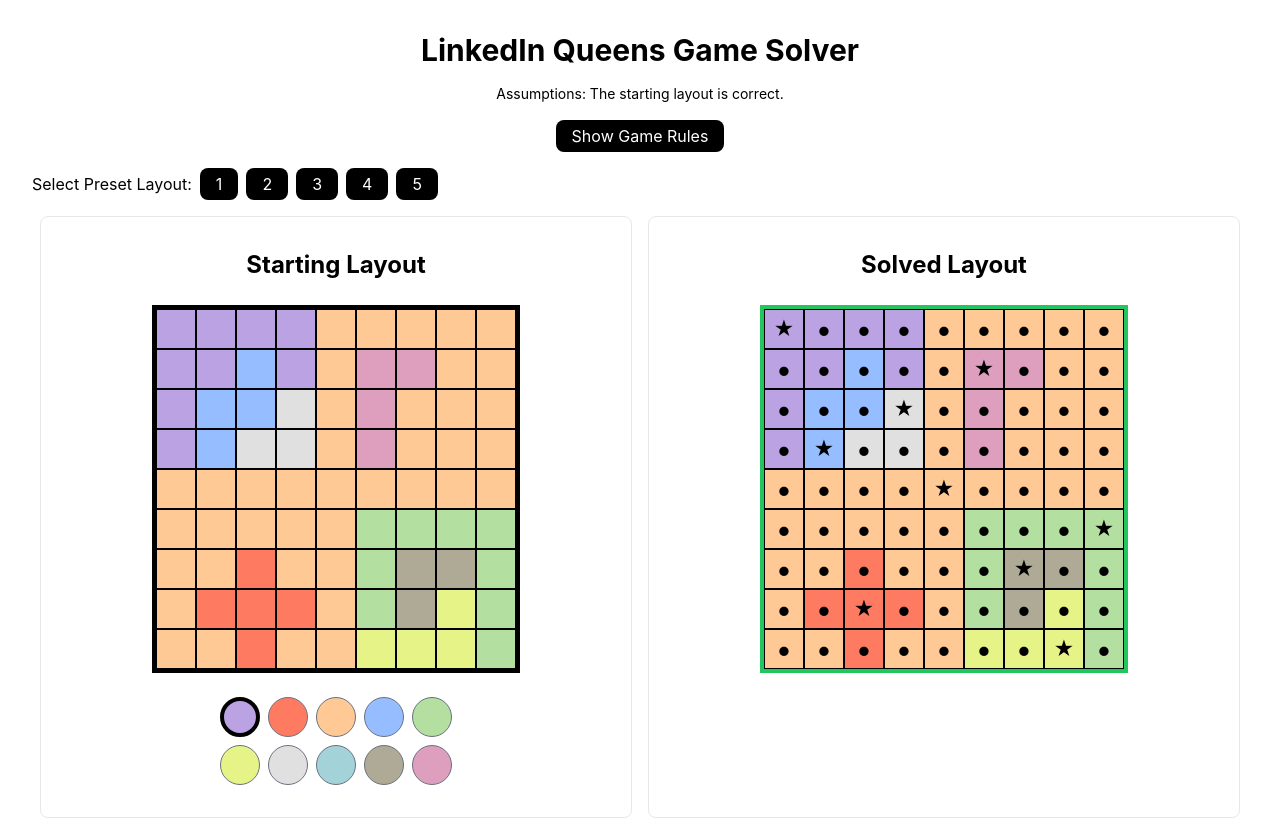
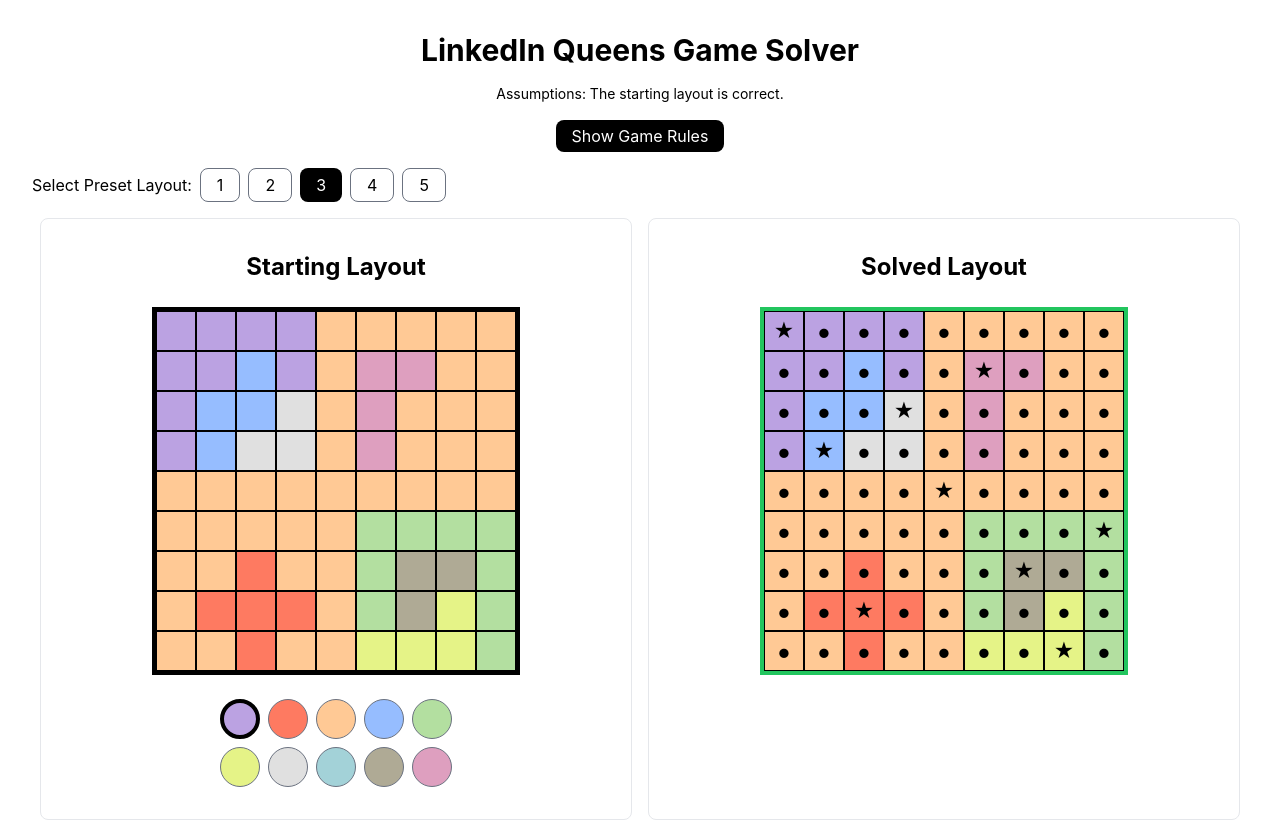
Before and after one commit to adriangohjw/linkedin-queens-game-solver, a React (Create React App) app: page / in a window 1280 px wide. Shown: the top 822 px of the page. Built offline with nearby package versions, Linux system fonts and the light colour scheme.

Commit message:
feat: enhance app with layout selection and color handling

```diff
--- a/src/App.tsx
+++ b/src/App.tsx
@@ -1,5 +1,6 @@
-import { useState } from "react";
+import { useState, useEffect, useCallback } from "react";
 import { ColorType, CellType } from "./types";
+import { COLOR_OPTIONS } from "./constant";
 import INITIAL_PUZZLE_OPTIONS from "./InitialPuzzleOptions";
 import RulesButton from "./RulesButton";
 import LayoutTemplateButtons from "./LayoutTemplateButtons";
@@ -9,25 +10,31 @@
 import Disclaimer from "./Disclaimer";
 
 export default function App() {
+  const [layoutSelected, setLayoutSelected] = useState<number | null>(2);
   const [puzzleColors, setPuzzleColors] = useState<ColorType[][]>(
-    INITIAL_PUZZLE_OPTIONS[2]
+    INITIAL_PUZZLE_OPTIONS[layoutSelected as unknown as number]
   );
+  const [selectedColor, setSelectedColor] = useState<ColorType>(
+    COLOR_OPTIONS[0]
+  );
+
+  useEffect(() => {
+    layoutSelected !== null &&
+      setPuzzleColors(INITIAL_PUZZLE_OPTIONS[layoutSelected]);
+  }, [layoutSelected]);
 
   const size = puzzleColors.length;
 
-  const setPuzzleColor = ({
-    cell,
-    color,
-  }: {
-    cell: CellType;
-    color: ColorType;
-  }): void => {
-    setPuzzleColors((prev) => {
-      const newGrid = [...prev];
-      newGrid[cell.row][cell.col] = color;
-      return newGrid;
-    });
-  };
+  const setPuzzleColor = useCallback(
+    ({ cell }: { cell: CellType }): void => {
+      setPuzzleColors((prev) => {
+        const newGrid = [...prev];
+        newGrid[cell.row][cell.col] = selectedColor;
+        return newGrid;
+      });
+    },
+    [selectedColor]
+  );
 
   return (
     <div className="text-center m-4 p-4">
@@ -40,11 +47,20 @@
       <RulesButton />
       <div className="mt-4">
         <div className="flex justify-center md:justify-start">
-          <LayoutTemplateButtons setPuzzleColors={setPuzzleColors} />
+          <LayoutTemplateButtons
+            layoutSelected={layoutSelected}
+            setLayoutSelected={setLayoutSelected}
+          />
         </div>
         <div className="justify-center items-center mt-2 h-full">
           <div className="flex-1 flex flex-col md:flex-row items-stretch">
-            <StartingLayout size={size} puzzleColors={puzzleColors} />
+            <StartingLayout
+              size={size}
+              puzzleColors={puzzleColors}
+              setPuzzleColor={setPuzzleColor}
+              selectedColor={selectedColor}
+              setSelectedColor={setSelectedColor}
+            />
             <SolvedLayout
               key={JSON.stringify(puzzleColors)}
               size={size}
--- a/src/ColorPicker.tsx
+++ b/src/ColorPicker.tsx
@@ -1,12 +1,13 @@
-import { useState } from "react";
 import { ColorType } from "./types";
 import { COLOR_OPTIONS, getColorCode } from "./constant";
 
-export default function ColorPicker() {
-  const [selectedColor, setSelectedColor] = useState<ColorType>(
-    COLOR_OPTIONS[0]
-  );
-
+export default function ColorPicker({
+  selectedColor,
+  setSelectedColor,
+}: {
+  selectedColor: ColorType;
+  setSelectedColor: (color: ColorType) => void;
+}) {
   return (
     <div className="grid grid-cols-5 gap-2">
       {COLOR_OPTIONS.map((color) => (
--- a/src/LayoutTemplateButtons.tsx
+++ b/src/LayoutTemplateButtons.tsx
@@ -1,21 +1,26 @@
 import { Dispatch, SetStateAction } from "react";
-import { ColorType } from "./types";
-import INITIAL_PUZZLE_OPTIONS  from "./InitialPuzzleOptions";
+import INITIAL_PUZZLE_OPTIONS from "./InitialPuzzleOptions";
 
 export default function LayoutTemplateButtons({
-  setPuzzleColors,
+  layoutSelected,
+  setLayoutSelected,
 }: {
-  setPuzzleColors: Dispatch<SetStateAction<ColorType[][]>>;
+  layoutSelected: number | null;
+  setLayoutSelected: Dispatch<SetStateAction<number | null>>;
 }) {
   return (
     <div className="flex flex-col md:flex-row justify-center items-center gap-2 text-center">
       <p>Select Preset Layout:</p>
       <div className="flex gap-2">
-        {INITIAL_PUZZLE_OPTIONS.map((option, index) => (
+        {INITIAL_PUZZLE_OPTIONS.map((_, index) => (
           <button
             key={index}
-            className="py-1 px-4 bg-black text-white rounded-lg hover:opacity-75 hover:shadow-md"
-            onClick={() => setPuzzleColors(option)}
+            className={`py-1 px-4 rounded-lg ${
+              layoutSelected === index
+                ? "bg-black text-white cursor-default"
+                : "bg-white text-black cursor-pointer border border-gray-500 hover:opacity-75 hover:shadow-md"
+            }`}
+            onClick={() => setLayoutSelected(index)}
           >
             {index + 1}
           </button>
--- a/src/Puzzle.tsx
+++ b/src/Puzzle.tsx
@@ -1,4 +1,4 @@
-import { ColorType, CellContentType } from "./types";
+import { ColorType, CellType, CellContentType } from "./types";
 import { YES, getColorCode } from "./constant";
 
 export default function Puzzle({
@@ -6,11 +6,13 @@
   content,
   isSolved,
   colors,
+  setPuzzleColor,
 }: {
   size: number;
   content?: CellContentType[][];
   isSolved?: boolean;
   colors?: ColorType[][];
+  setPuzzleColor?: ({ cell }: { cell: CellType }) => void;
 }) {
   const rows = Array.from({ length: size }, (_, rowIndex) => (
     <div key={rowIndex} className="flex flex-row">
@@ -19,9 +21,17 @@
         return (
           <div
             key={colIndex}
-            className={`border border-black w-10 h-10 flex items-center justify-center`}
+            className={`border border-black w-10 h-10 flex items-center justify-center ${
+              setPuzzleColor ? "hover:opacity-75 cursor-pointer" : ""
+            }`}
             style={{
               backgroundColor: getColorCode(colors?.[rowIndex]?.[colIndex]),
+            }}
+            onClick={() => {
+              setPuzzleColor &&
+                setPuzzleColor({
+                  cell: { row: rowIndex, col: colIndex } as CellType,
+                });
             }}
           >
             <div className={cellContent === YES ? "text-xl" : "text-3xl"}>
--- a/src/StartingLayout.tsx
+++ b/src/StartingLayout.tsx
@@ -1,4 +1,4 @@
-import { ColorType } from "./types";
+import { CellType, ColorType } from "./types";
 import Layout from "./Layout";
 import Puzzle from "./Puzzle";
 import ColorPicker from "./ColorPicker";
@@ -6,14 +6,27 @@
 export default function StartingLayout({
   size,
   puzzleColors,
+  setPuzzleColor,
+  selectedColor,
+  setSelectedColor,
 }: {
   size: number;
   puzzleColors: ColorType[][];
+  setPuzzleColor: ({ cell }: { cell: CellType }) => void;
+  selectedColor: ColorType;
+  setSelectedColor: (color: ColorType) => void;
 }) {
   return (
     <Layout title="Starting Layout">
-      <Puzzle size={size} colors={puzzleColors} />
-      <ColorPicker />
+      <Puzzle
+        size={size}
+        colors={puzzleColors}
+        setPuzzleColor={setPuzzleColor}
+      />
+      <ColorPicker
+        selectedColor={selectedColor}
+        setSelectedColor={setSelectedColor}
+      />
     </Layout>
   );
 }
```
